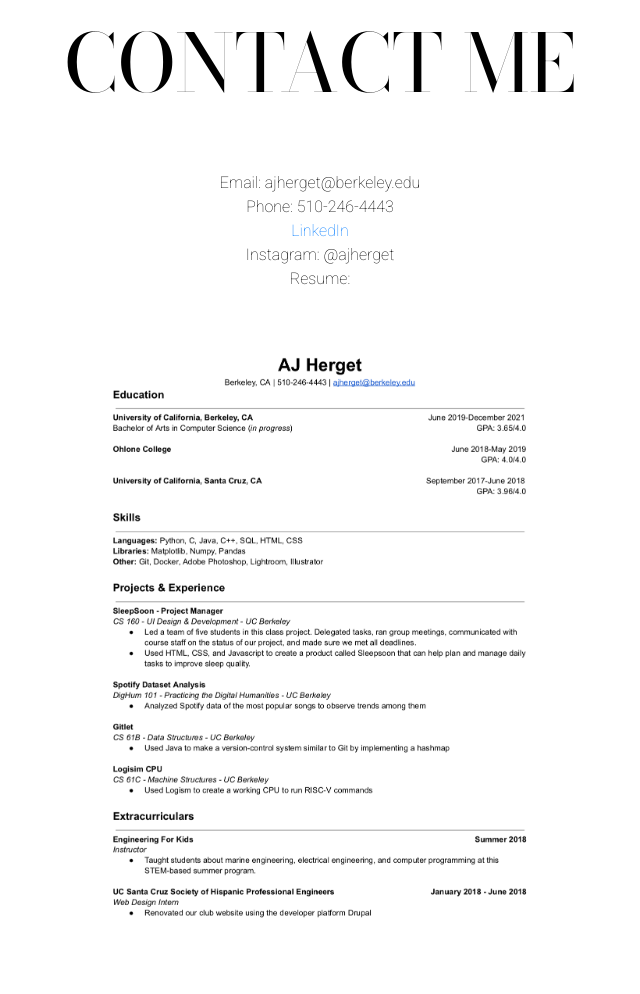
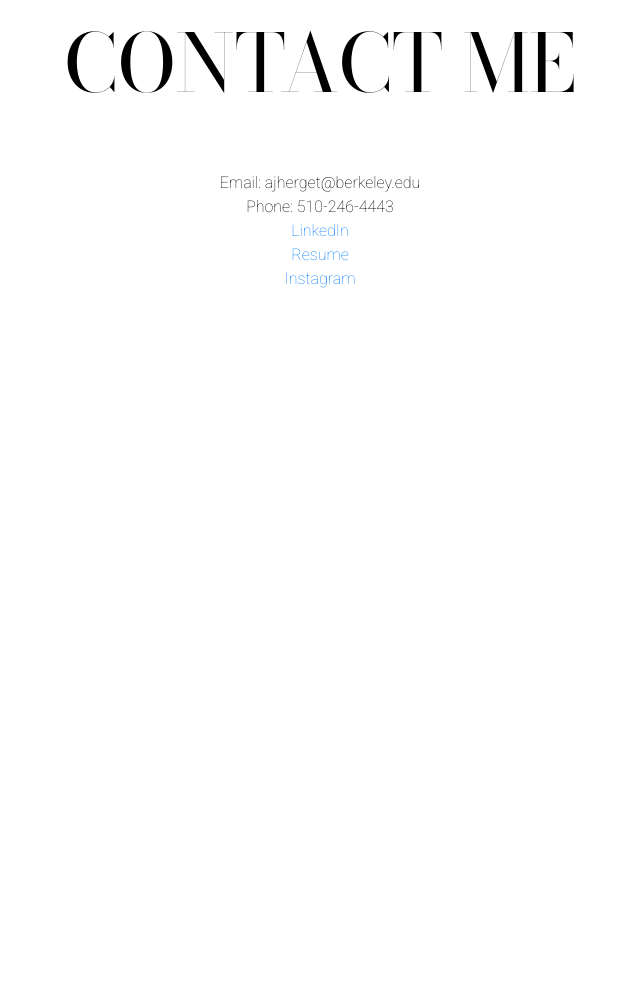
Before and after one commit to ajherget3/mywebsite, a plain HTML site: page index.html in a window 1280 px wide. Shown: the part 3180-4174 px from the top of the page, without its empty margins (320-960 px from the left). After the commit the page ends 3591 px from the top, so only its background shows below. Drawn offline with nearby package versions, Linux system fonts and the light colour scheme.

Commit message:
fixed more links

```diff
--- a/index.html
+++ b/index.html
@@ -164,12 +164,8 @@
                     Email: ajherget@berkeley.edu <br>
                     Phone: 510-246-4443 <br>
                     <a href="https://www.linkedin.com/in/aj-h-239631113/" target="_blank"> LinkedIn</a> <br>
-                    Instagram: @ajherget
-                    <br>
-                    Resume:
-                    <div class="col text-center" style="font-size: 50px; font-weight: 700;">
-                        <img class='img-fluid w-50' src="resume.png" alt="resume">
-                    </div>
+                    <a href="https://docs.google.com/document/d/1c2zFzfYO0RXOAFtcEf-1Utt2pWh9kjQGE5F9kDOstS0/edit?usp=sharing" target="_blank"> Resume</a> <br>
+                    <a href="https://www.instagram.com/ajherget/?hl=en" target="_blank"> Instagram</a> <br>
                 </div>
             </div>
             <br>
```
